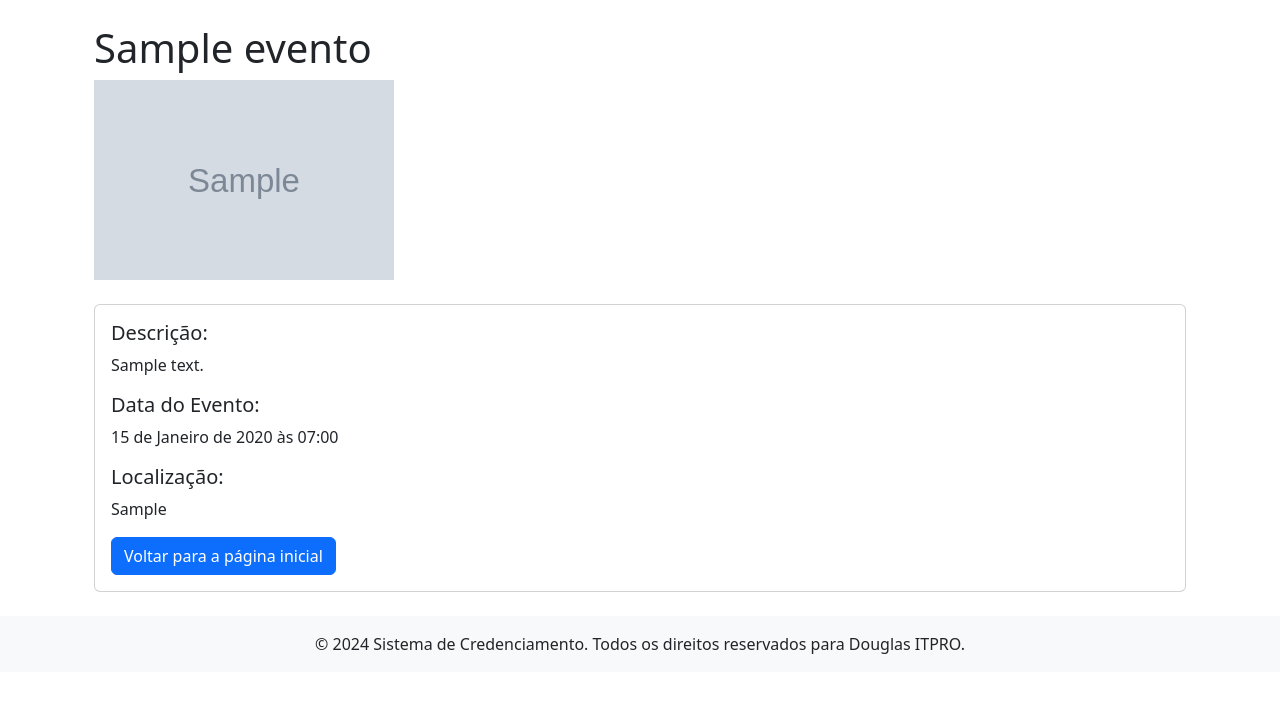
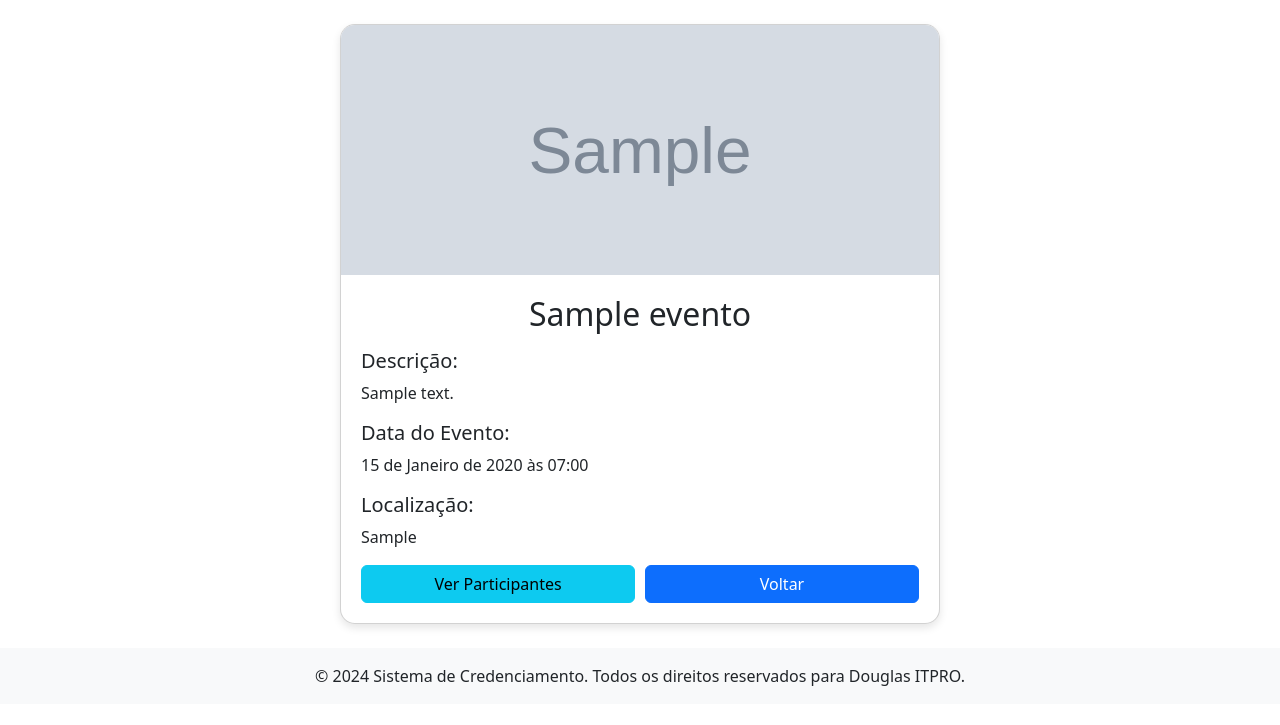
Before and after one commit to douglasinforj/cred_cirurgia, a Django app: page /cred_app/evento/1/ in a window 1280 px wide. Shown: the part 56-781 px from the top of the page. Run offline with Django 5.2, Linux system fonts and the light colour scheme; a user stored in the database is signed in; tables that the repository leaves empty hold one stand-in row (values such as "Sample post"); grey boxes marked "Sample" are stand-in pictures.

Commit message:
Melhoria no layout utilizando card e adicionando botão para acesso aos participantes

```diff
--- a/cred_app/templates/cred_app/detalhes_evento.html
+++ b/cred_app/templates/cred_app/detalhes_evento.html
@@ -7,25 +7,53 @@
 {% block content %}
 
     <style>
+        .evento-card {
+            max-width: 600px;
+            margin: 20px auto;
+            border-radius: 15px;
+            overflow: hidden;
+            box-shadow: 0 4px 8px rgba(0, 0, 0, 0.1);
+        }
+
         .evento-imagem {
-            width: 300px; /* Defina a largura desejada */
-            height: 200px; /* Defina a altura desejada */
-            object-fit: cover; /* Ajusta a imagem para cobrir o espaço definido */
+            width: 100%;
+            height: 250px;
+            object-fit: cover;
+        }
+
+        .card-body {
+            padding: 20px;
+        }
+
+        .btn-voltar {
+            display: block;
+            width: 100%;
+            margin-top: 15px;
+        }
+
+        .btn-acoes {
+            display: flex;
+            gap: 10px;
+            margin-top: 15px;
+        }
+
+        .btn-acoes a {
+            flex: 1;
         }
     </style>
 
     <div class="container">
-        <h1>{{ evento.nome }}</h1>
-        {% if evento.foto %}
-            <img src="{{ evento.foto.url }}" alt="Imagem do evento" class="img-fluid mb-4 evento-imagem  evento-imagem">
-        {% else %}
-            <img src="{% static 'image/placeholder.png' %}" alt="Imagem do evento" class="img-fluid mb-4 evento-imagem  evento-imagem">
-        {% endif %}
+        <div class="card evento-card">
+            {% if evento.foto %}
+                <img src="{{ evento.foto.url }}" alt="Imagem do evento" class="evento-imagem">
+            {% else %}
+                <img src="{% static 'image/placeholder.png' %}" alt="Imagem do evento" class="evento-imagem">
+            {% endif %}
 
+            <div class="card-body">
+                <h2 class="card-title text-center">{{ evento.nome }}</h2>
 
-        <div class="card">
-            <div class="card-body">
-                <h5 class="card-title">Descrição:</h5>
+                <h5 class="card-title mt-3">Descrição:</h5>
                 <p class="card-text">{{ evento.descricao }}</p>
 
                 <h5 class="card-title">Data do Evento:</h5>
@@ -34,8 +62,14 @@
                 <h5 class="card-title">Localização:</h5>
                 <p class="card-text">{{ evento.local }}</p>
 
-                <a href="{% url 'home' %}" class="btn btn-primary">Voltar para a página inicial</a>
+                <div class="btn-acoes">
+                    <a href="{% url 'lista_participantes_evento' evento.id %}" class="btn btn-info">
+                        Ver Participantes
+                    </a>
+                    <a href="{% url 'home' %}" class="btn btn-primary">Voltar</a>
+                </div>
             </div>
         </div>
     </div>
+
 {% endblock %}
```
